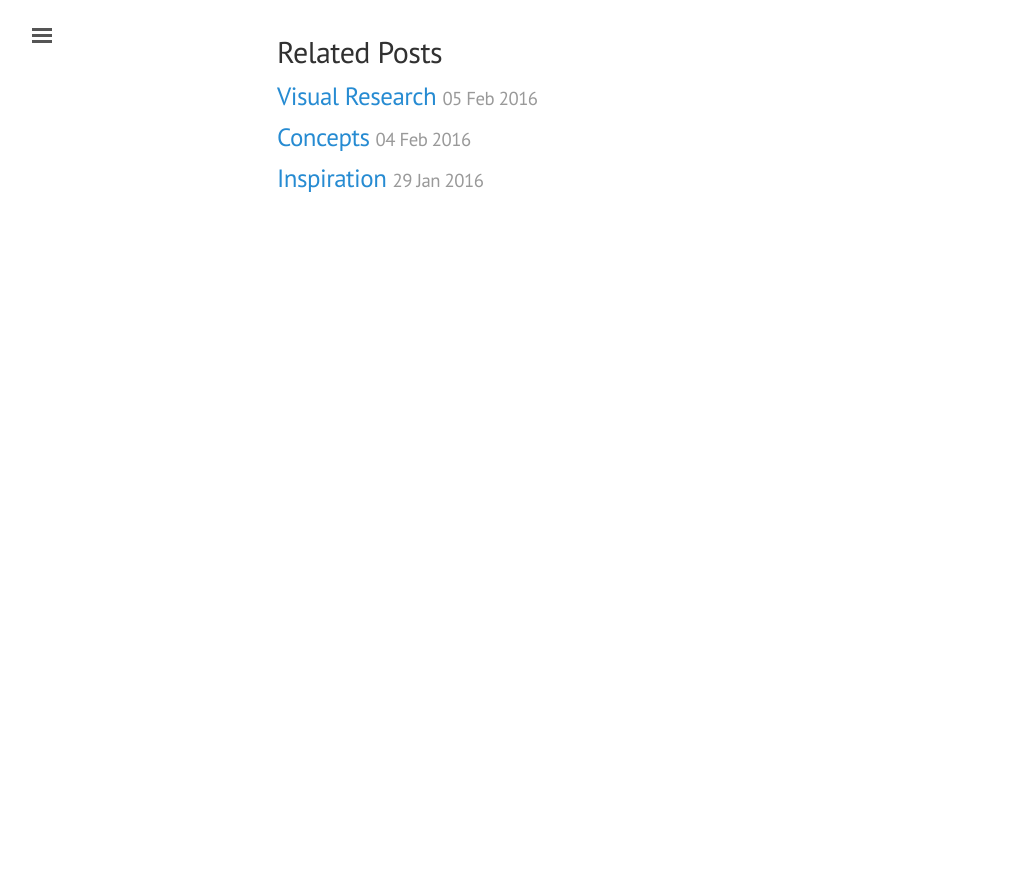
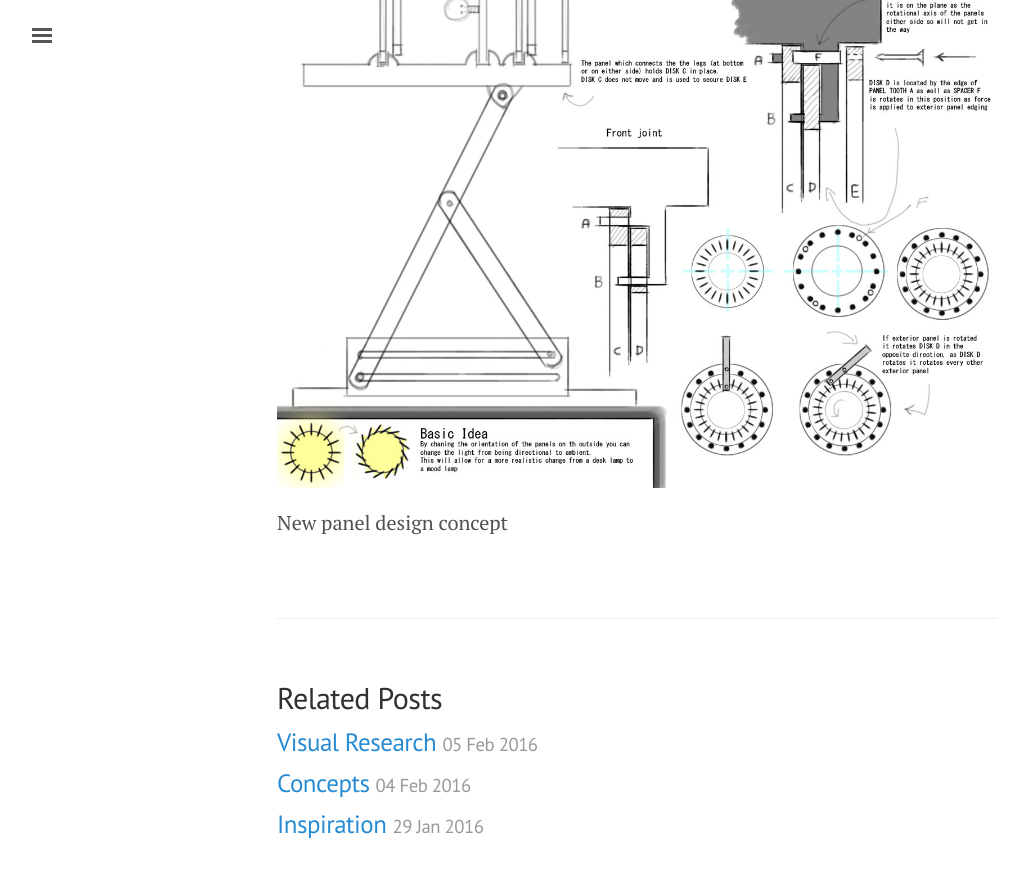
Before and after one commit to FabLabWgtn/Wavy, a Jekyll site: the page built from _posts/2016-02-04-Open-Design-development.md, in a window 1280 px wide and 900 px high, scrolled down 5055 px. Shown: the top 877 px of the window, without its empty margins (3-1031 px from the left). Built offline with Jekyll 4.4.1, drawn with Linux system fonts in a browser that asks for light colours; before the commit the page ends 5309 px from its top, so only the background shows below that.

Commit message:
added to devalopment post and added some panel concept images

```diff
--- a/_posts/2016-02-04-Open-Design-development.md
+++ b/_posts/2016-02-04-Open-Design-development.md
@@ -24,3 +24,6 @@ testing apllication methods of panels to lamp section
 
 ![Image]({{site.baseurl}}/working/concepts/37.JPG)
 3D draft to test mechanics of joints
+
+![Image]({{site.baseurl}}/working/concepts/Lamp rotating panels.jpg)
+New panel design concept
```
Also changed, not shown: working/concepts/Lamp rotating panels.jpg (added), 1 other file.
